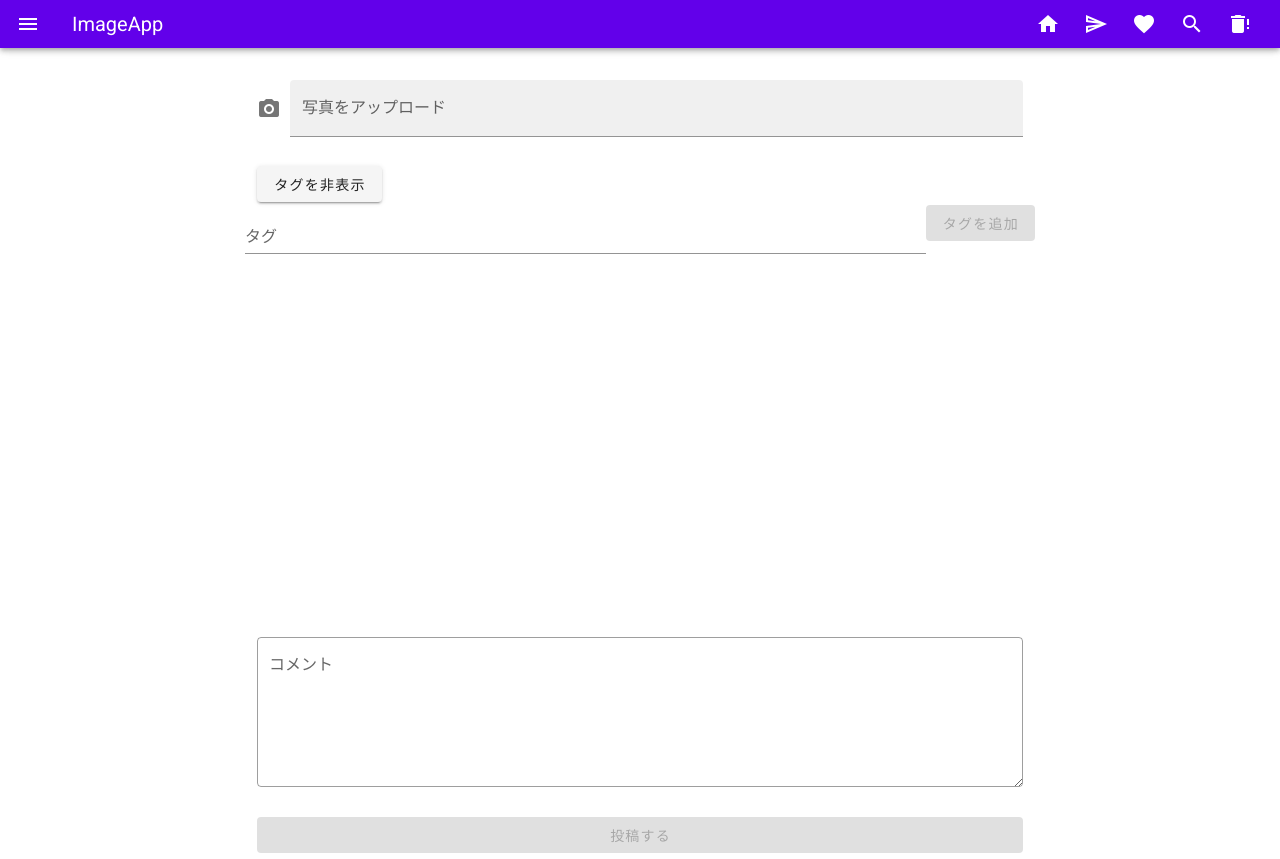
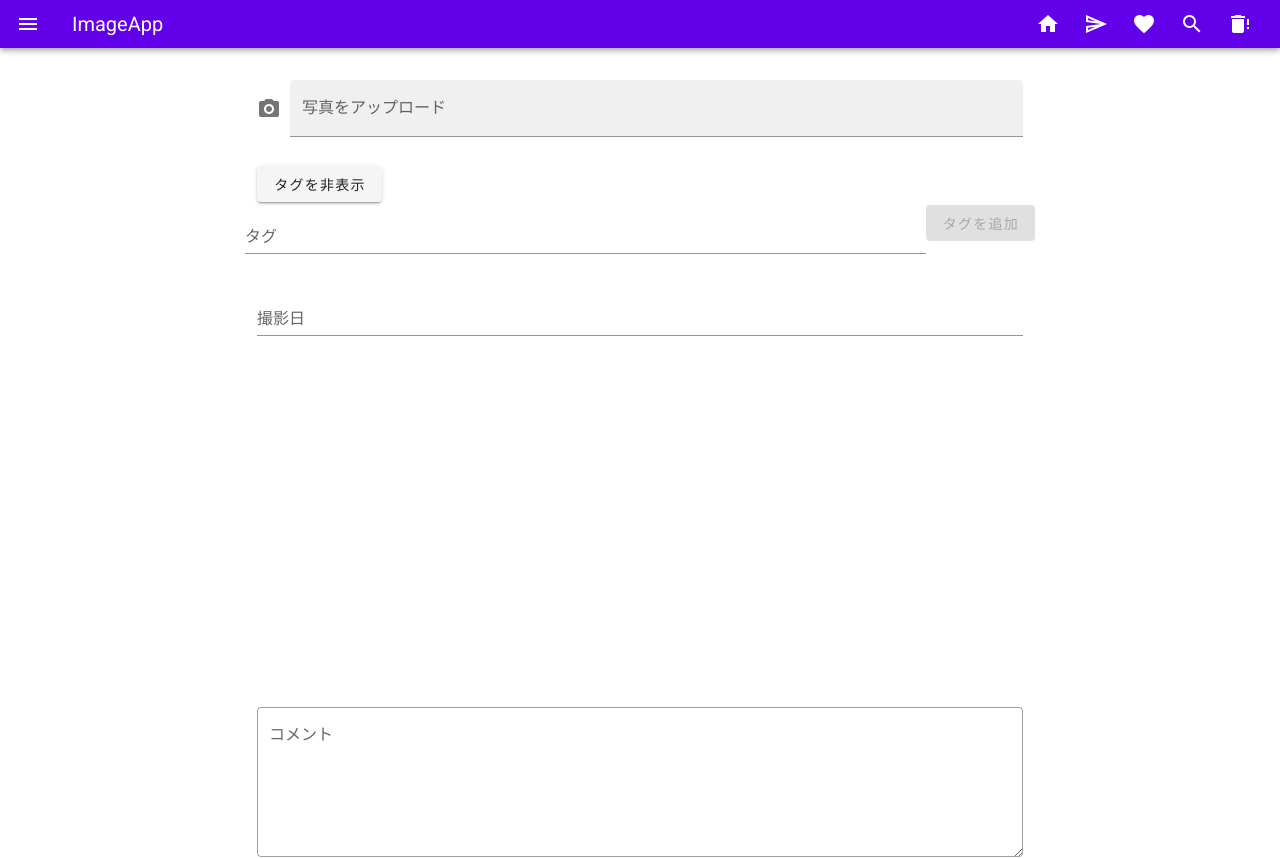
Before and after one commit to yousuke-murayama/insta-clone, a Vue app: page /upload in a window 1280 px wide. Shown: the top 859 px of the page. Built offline with nearby package versions, Linux system fonts and the light colour scheme.

Commit message:
added dateProps

```diff
--- a/src/App.vue
+++ b/src/App.vue
@@ -42,6 +42,7 @@ export default {
         id: this.posts.length,
         img: e.img,
         imgLink: e.imgLink,
+        date: e.date,
         comment: e.comment,
         imgTags: e.imgTags,
         favorite: false
--- a/src/components/ImageLists.vue
+++ b/src/components/ImageLists.vue
@@ -13,6 +13,7 @@
         >
         </v-img>
       </v-avatar>
+      <v-card-subtitle class="subtitle">{{ post.date }}</v-card-subtitle>
       <v-card-actions>
         <v-btn icon @click="toggleFavorite(post.id)">
           <v-icon :class="{isFavorite: post.favorite}">mdi-heart</v-icon>
@@ -43,4 +44,8 @@ export default {
 .isFavorite {
   color: #FF66CC !important;
 }
+
+.subtitle {
+  padding-bottom: 0;
+}
 </style>
--- a/src/views/ImagesUpload.vue
+++ b/src/views/ImagesUpload.vue
@@ -47,6 +47,30 @@
       </v-col>
       <!-- 画像のプレビュー -->
       <v-col cols="8" offset="2">
+        <v-menu
+          v-model="menu"
+          :close-on-content-click="false"
+          :nudge-right="40"
+          transition="scale-transition"
+          offset-y
+          min-width="auto"
+        >
+          <template v-slot:activator="{ on, attrs }">
+            <v-text-field
+              label="撮影日"
+              v-model="post.date"
+              readonly
+              v-bind="attrs"
+              v-on="on"
+            ></v-text-field>
+          </template>
+          <v-date-picker
+            v-model="post.date"
+            @input="menu = false"
+            locale="jp-ja"
+            :day-format="date => new Date(date).getDate()"
+          ></v-date-picker>
+        </v-menu>
         <v-img
           v-if="post.img === null"
           class="defaultImg"
@@ -72,7 +96,8 @@
           block
           color="cyan"
           :disabled="!post.img || !post.comment"
-          @click="postPicture">
+          @click="postPicture"
+        >
           投稿する
         </v-btn>
       </v-col>
@@ -88,11 +113,13 @@ export default {
       post: {
         img: null,
         imgLink: '',
+        date: '',
         comment: '',
         imgTags: []
       },
       tag: '',
-      isShow: true
+      isShow: true,
+      menu: false
     }
   },
   methods: {
@@ -109,6 +136,7 @@ export default {
       this.$emit('post-picture', {
         img: this.post.img,
         imgLink: this.post.imgLink,
+        date: this.post.date,
         comment: this.post.comment,
         imgTags: this.post.imgTags
       });
```
